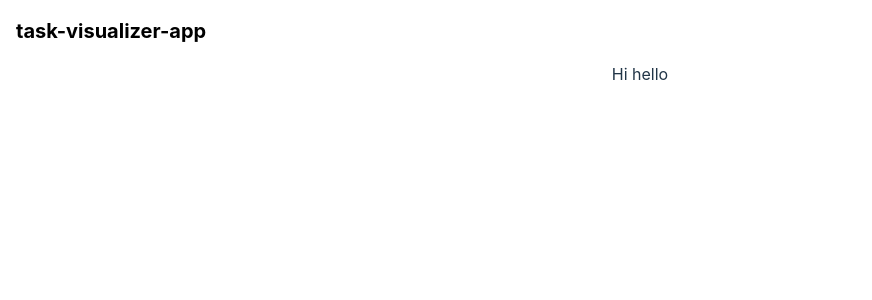
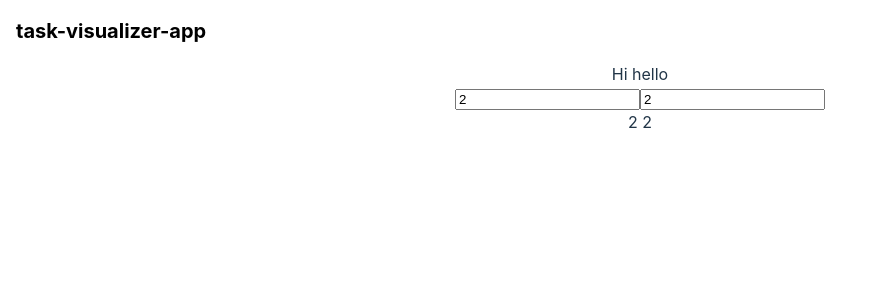
Before and after one commit to YaBoyya/task-visualizer-app, a React (Vite) app: page / in a window 1280 px wide. Shown: the top 300 px of the page, without its empty margins (0-872 px from the left). Built offline with nearby package versions, Linux system fonts and the light colour scheme.

Commit message:
Add matrix input size form

```diff
--- a/src/App.tsx
+++ b/src/App.tsx
@@ -1,10 +1,12 @@
 import './App.css'
+import Matrix from './Matrix'
 
 function App() {
   return (
     <>
       <div className='container'>
         Hi hello
+        <Matrix />
       </div>
     </>
   )
--- /dev/null
+++ b/src/Matrix.tsx
@@ -0,0 +1,18 @@
+import { useState } from "react";
+import MatrixInputSize from "./MatrixInputSize";
+
+function Matrix() {
+  const [matrixSize, setMatrixSize] = useState({
+    rows: 2,
+    columns: 2,
+  })
+
+  return(
+    <>
+      <MatrixInputSize setMatrixSize={setMatrixSize} />
+      {matrixSize.rows} {matrixSize.columns}
+    </>
+  );
+}
+
+export default Matrix;
--- /dev/null
+++ b/src/MatrixInputSize.tsx
@@ -0,0 +1,49 @@
+import React from "react";
+
+export interface MatrixSizeParams {
+  rows: number;
+  columns: number;
+}
+
+export interface MatrixInputSizeParams {
+  setMatrixSize: React.Dispatch<React.SetStateAction<MatrixSizeParams>>;
+}
+
+function MatrixInputSize({setMatrixSize}: MatrixInputSizeParams){
+  const checkValue = (num: number) => {
+    if (isNaN(num) || num < 1) {
+      num = 1
+    }
+    return num;
+  }
+
+  return (
+    <form>
+      {/* TODO perhaps iterate over list of inputs? */}
+      <input
+        type="number"
+        defaultValue={2}
+        onChange={e => {
+          const rows = checkValue(parseInt(e.target.value))
+          setMatrixSize((prevSize: any) => ({
+            ...prevSize,
+            rows: rows,
+          }))
+        }}
+      />
+      <input
+        type="number"
+        defaultValue={2}
+        onChange={e => {
+          const columns = checkValue(parseInt(e.target.value))
+          setMatrixSize((prevSize: any) => ({
+            ...prevSize,
+            columns: columns,
+          }))
+        }}
+      />
+    </form>
+  );
+}
+
+export default MatrixInputSize;
```
